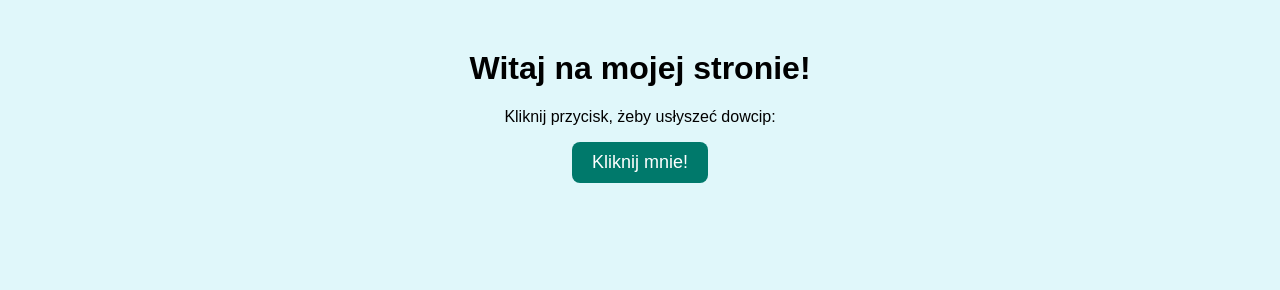
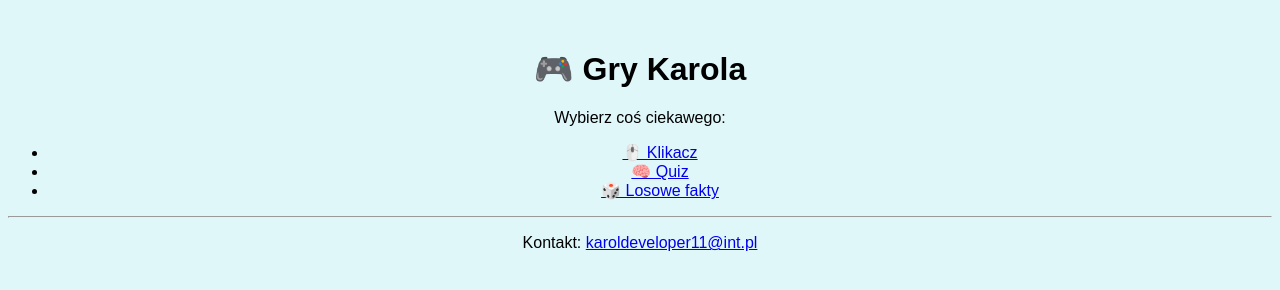
Before and after one commit to devkxxx/karofun, a plain HTML site: page index.html in a window 1280 px wide. Drawn offline with Linux system fonts and the light colour scheme.

Commit message:
Update index.html

```diff
--- a/index.html
+++ b/index.html
@@ -1,14 +1,22 @@
 <!DOCTYPE html>
 <html>
 <head>
-  <title>Strona Karola</title>
+  <title>Gry Karola</title>
   <link rel="stylesheet" href="style.css">
 </head>
 <body>
-  <h1>Witaj na mojej stronie!</h1>
-  <p>Kliknij przycisk, żeby usłyszeć dowcip:</p>
-  <button onclick="powiedzDowcip()">Kliknij mnie!</button>
-  <p id="dowcip"></p>
-  <script src="script.js"></script>
+  <h1>🎮 Gry Karola</h1>
+  <p>Wybierz coś ciekawego:</p>
+
+  <ul>
+    <li><a href="klikacz.html">🖱️ Klikacz</a></li>
+    <li><a href="quiz.html">🧠 Quiz</a></li>
+    <li><a href="fakty.html">🎲 Losowe fakty</a></li>
+  </ul>
+
+  <footer>
+    <hr>
+    <p>Kontakt: <a href="mailto:karoldeveloper11@int.pl">karoldeveloper11@int.pl</a></p>
+  </footer>
 </body>
 </html>
```
